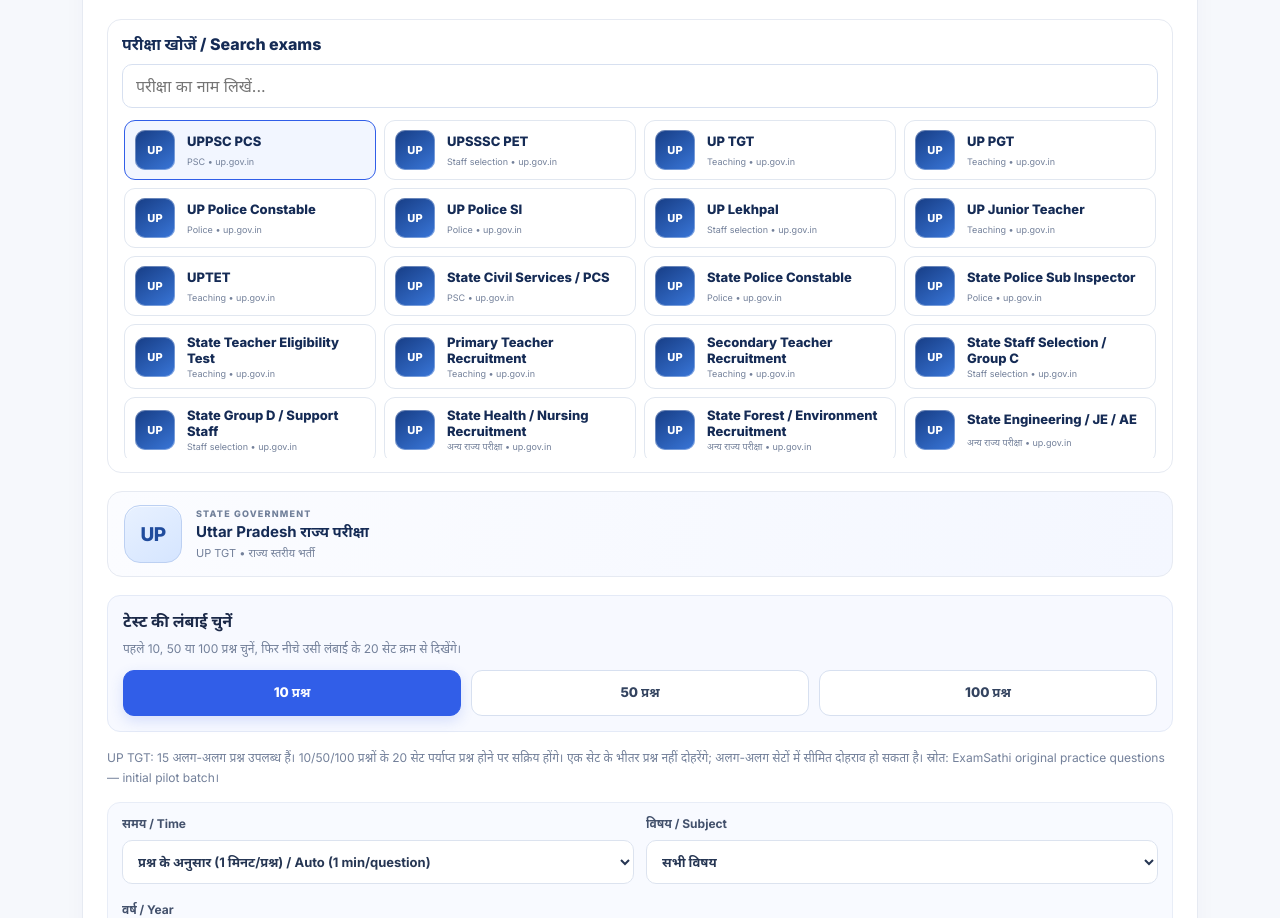
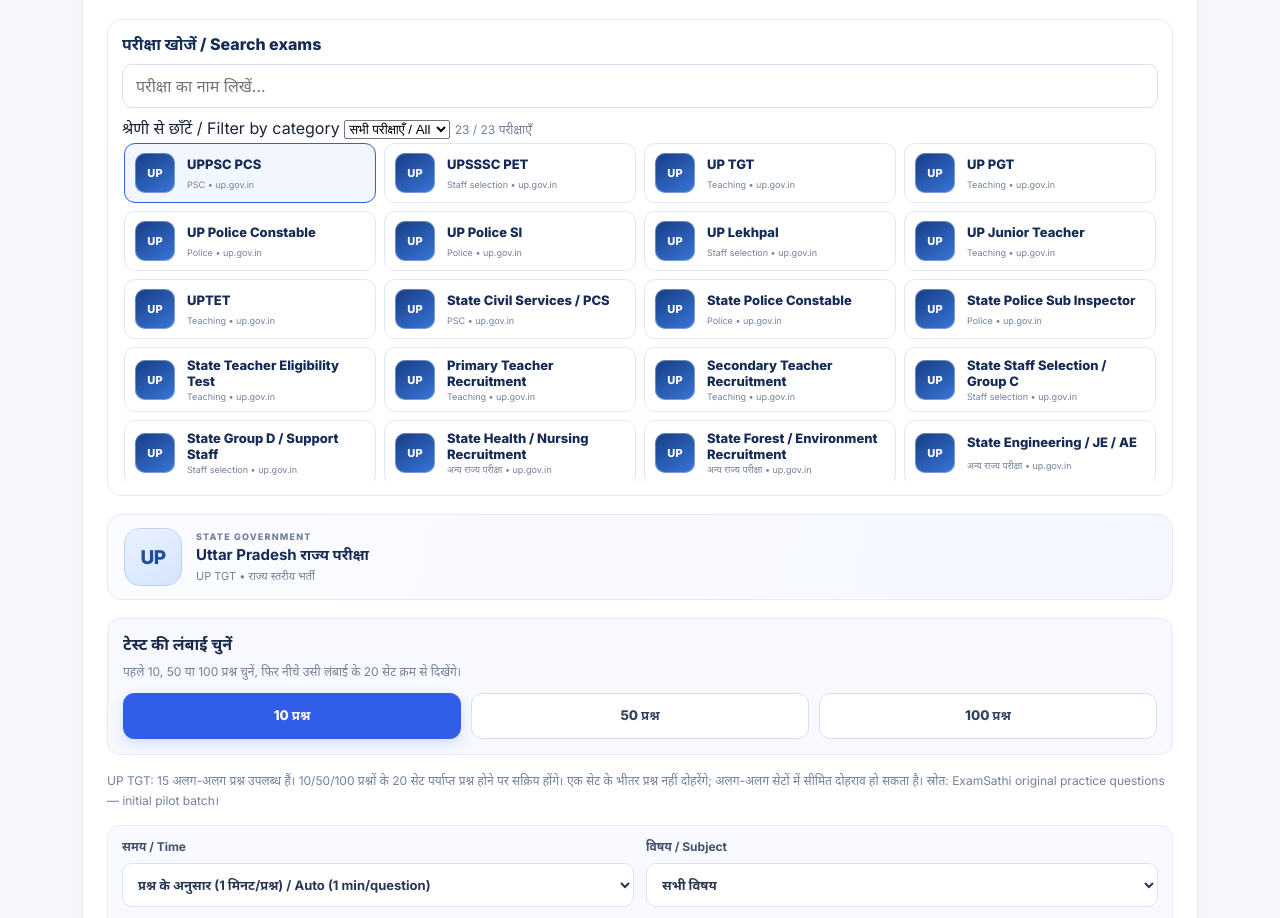
Before and after one commit to examsathi-pwa/examsathi-pwa, a plain HTML site: page index.html in a window 1280 px wide. Shown: the part 1153-2071 px from the top of the page. Drawn offline with Linux system fonts and the light colour scheme.

Commit message:
Fix exact exam logo mapping and add category filters

```diff
--- a/index.html
+++ b/index.html
@@ -140,6 +140,11 @@
     <div class="exam-logo-browser" id="examLogoBrowser">
       <label for="examLogoSearch">परीक्षा खोजें / Search exams</label>
       <input id="examLogoSearch" type="search" placeholder="परीक्षा का नाम लिखें..." autocomplete="off">
+      <div class="exam-logo-filter-row">
+        <label for="examLogoFilter">श्रेणी से छाँटें / Filter by category</label>
+        <select id="examLogoFilter"><option value="all">सभी परीक्षाएँ / All</option></select>
+        <span id="examLogoCount" class="muted" aria-live="polite"></span>
+      </div>
       <div id="examLogoList" class="exam-logo-list" role="listbox" aria-label="परीक्षा सूची"></div>
     </div>
 
```
